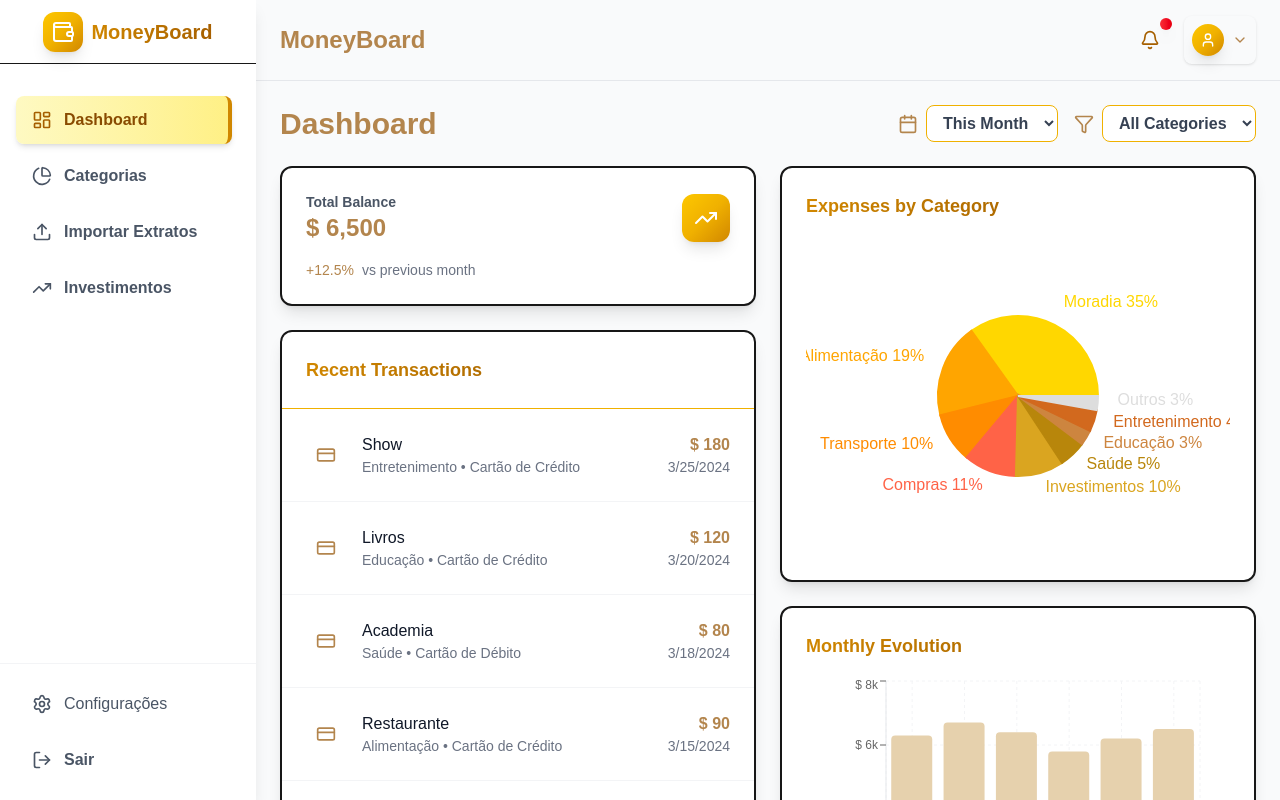
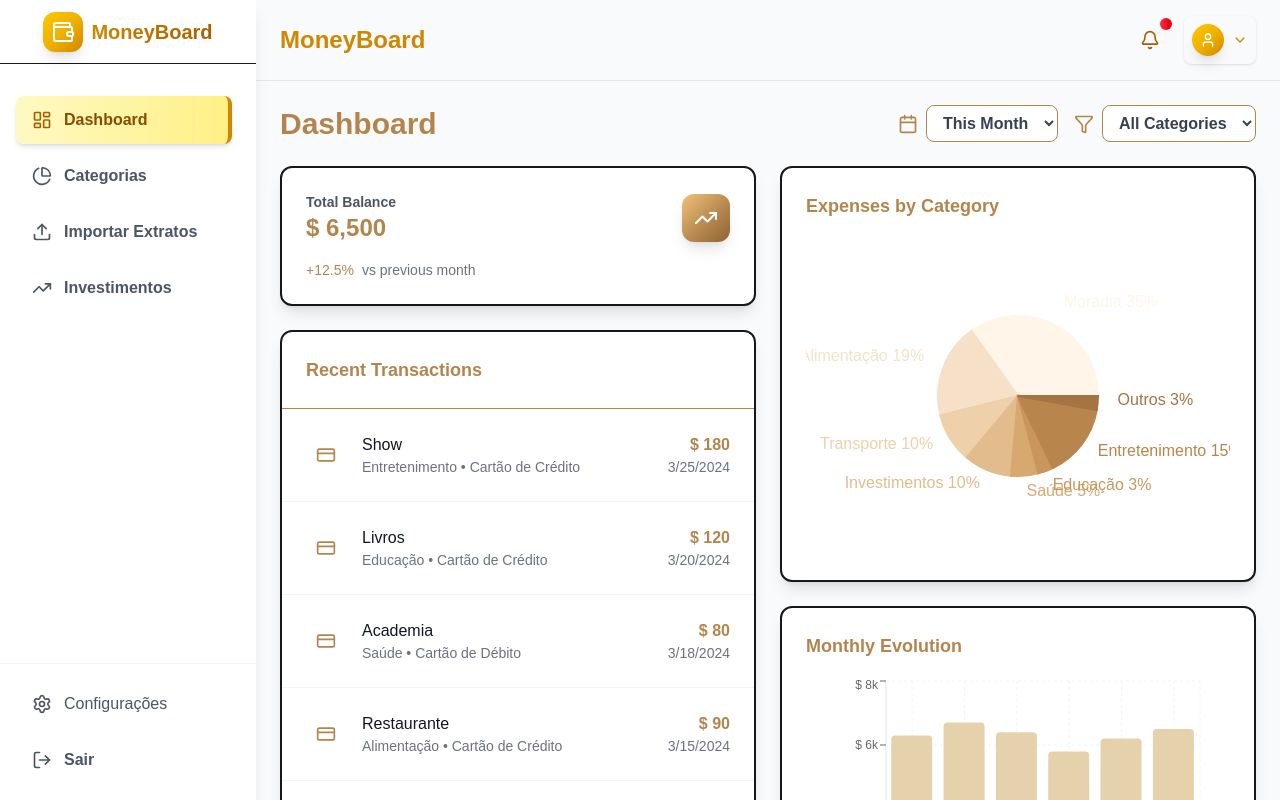
Before and after one commit to GabrielLinharesRamos/MoneyBoard, a Next.js app in the folder frontend/: page / in a window 1280 px wide. Built offline with nearby package versions, Linux system fonts and the light colour scheme.

Commit message:
color_changes

```diff
--- a/frontend/src/app/globals.css
+++ b/frontend/src/app/globals.css
@@ -25,10 +25,23 @@ body {
   font-family: Arial, Helvetica, sans-serif;
 }
 
-.bg-yellow-600 {
-  background-color: #b3854d !important;
+.bg-brown-burned {
+  background-color: #b3854d;
 }
 
-.text-yellow-600 {
-  color: #b3854d !important;
+.text-brown-burned {
+  color: #b3854d;
 }
+
+.bg-brown-burned-grad {
+  background: linear-gradient(135deg, #f1c27a 0%, #b3854d 60%, #8e642f 100%);
+}
+
+/* Dica de borda combinando */
+.border-bottom-brown-burned {
+  border-bottom: 1px solid #b3854d;
+}
+
+.border-brown-burned {
+  border: 1px solid #b3854d;
+}
--- a/frontend/src/app/page.tsx
+++ b/frontend/src/app/page.tsx
@@ -60,21 +60,30 @@ export default function Dashboard() {
     .sort((a, b) => new Date(b.date).getTime() - new Date(a.date).getTime())
     .slice(0, 5);
 
-  const COLORS = ['#FFD700', '#FFA500', '#FF8C00', '#FF6347', '#DAA520', '#B8860B', '#CD853F', '#D2691E', '#DDD'];
+  const COLORS = [
+    "#fff5e9", // quase branco com tom quente
+    "#f6e1c8", // bege bem claro
+    "#eed0aa", // bege dourado
+    "#e2bc8c", // caramelo claro
+    "#d7a96f", // dourado médio-claro
+    "#c9965d", // marrom suave
+    "#b8854d", // cor base
+    "#a47442", // só um pouco mais escuro
+  ];
 
   return (
     <Layout>
       <div className="space-y-6">
         {/* Filters */}
         <div className="flex flex-col sm:flex-row justify-between items-start sm:items-center space-y-4 sm:space-y-0">
-          <h1 className="text-3xl font-bold bg-yellow-600 bg-clip-text text-transparent">Dashboard</h1>
+          <h1 className="text-3xl font-bold bg-brown-burned bg-clip-text text-transparent">Dashboard</h1>
           <div className="flex items-center space-x-4">
             <div className="flex items-center space-x-2">
-              <Calendar className="w-5 h-5 text-yellow-600" />
+              <Calendar className="w-5 h-5 text-brown-burned" />
               <select
                 value={selectedPeriod}
                 onChange={(e) => setSelectedPeriod(e.target.value)}
-                className="border border-yellow-500 rounded-lg px-3 py-2 focus:outline-none focus:ring-2 focus:ring-yellow-500 focus:border-yellow-400 bg-white font-semibold text-gray-700"
+                className="border-brown-burned rounded-lg px-3 py-2 focus:outline-none focus:ring-2 focus:ring-yellow-500 focus:border-yellow-400 bg-white font-semibold text-gray-700"
               >
                 <option value="week">This Week</option>
                 <option value="month">This Month</option>
@@ -82,11 +91,11 @@ export default function Dashboard() {
               </select>
             </div>
             <div className="flex items-center space-x-2">
-              <Filter className="w-5 h-5 text-yellow-600"/>
+              <Filter className="w-5 h-5 text-brown-burned"/>
               <select
                 value={selectedCategory}
                 onChange={(e) => setSelectedCategory(e.target.value)}
-                className="border border-yellow-500 rounded-lg px-3 py-2 focus:outline-none focus:ring-2 focus:ring-yellow-500 focus:border-yellow-400 bg-white font-semibold text-gray-700"
+                className="border-brown-burned rounded-lg px-3 py-2 focus:outline-none focus:ring-2 focus:ring-yellow-500 focus:border-yellow-400 bg-white font-semibold text-gray-700"
               >
                 <option value="all">All Categories</option>
                 <option value="Alimentação">Food</option>
@@ -106,24 +115,24 @@ export default function Dashboard() {
               <div className="flex items-center justify-between">
                 <div>
                   <p className="text-sm font-semibold text-gray-600">Total Balance</p>
-                  <p className="text-2xl font-bold text-yellow-600">
+                  <p className="text-2xl font-bold text-brown-burned">
                     $ {currentMonthIncome.toLocaleString('en-US')}
                   </p>
                 </div>
-                <div className="w-12 h-12 bg-gradient-to-br from-yellow-400 via-yellow-500 to-yellow-600 rounded-xl shadow-lg flex items-center justify-center">
+                <div className="w-12 h-12 bg-brown-burned-grad rounded-xl shadow-lg flex items-center justify-center">
                   <TrendingUp className="w-6 h-6 text-white" />
                 </div>
               </div>
               <div className="mt-4 flex items-center text-sm">
-                <span className="text-yellow-600 font-medium">+12.5%</span>
+                <span className="text-brown-burned font-medium">+12.5%</span>
                 <span className="text-gray-500 ml-2">vs previous month</span>
               </div>
             </div>
 
             {/* Recent Transactions */}
             <div className="bg-white rounded-xl shadow-lg border-2 hover:shadow-xl transition-all duration-300">
-              <div className="p-6 border-b border-yellow-500">
-                <h3 className="text-lg font-bold bg-gradient-to-r from-yellow-600 to-yellow-800 bg-clip-text text-transparent">Recent Transactions</h3>
+              <div className="p-6 border-bottom-brown-burned">
+                <h3 className="text-lg font-bold bg-brown-burned bg-clip-text text-transparent">Recent Transactions</h3>
               </div>
               <div className="divide-y divide-gray-100">
                 {recentTransactions.map((transaction) => (
@@ -135,7 +144,7 @@ export default function Dashboard() {
                         {transaction.type === 'income' ? (
                           <TrendingUp className="w-5 h-5 text-green-600" />
                         ) : (
-                          <CreditCard className="w-5 h-5 text-yellow-600" />
+                          <CreditCard className="w-5 h-5 text-brown-burned" />
                         )}
                       </div>
                       <div>
@@ -145,7 +154,7 @@ export default function Dashboard() {
                     </div>
                     <div className="text-right">
                       <p className={`font-semibold ${
-                        transaction.type === 'income' ? 'text-yellow-600' : 'text-yellow-600'
+                        transaction.type === 'income' ? 'text-brown-burned' : 'text-brown-burned'
                       }`}>
                         {transaction.type === 'income' ? '+' : ''}$ {Math.abs(transaction.amount).toLocaleString('en-US')}
                       </p>
@@ -164,7 +173,7 @@ export default function Dashboard() {
 
             {/* Pie Chart - Expenses by Category */}
             <div className="bg-white p-6 rounded-xl shadow-lg border-2 hover:shadow-xl transition-all duration-300">
-              <h3 className="text-lg font-bold bg-gradient-to-r from-yellow-600 to-yellow-800 bg-clip-text text-transparent mb-4">Expenses by Category</h3>
+              <h3 className="text-lg font-bold bg-brown-burned bg-clip-text text-transparent mb-4">Expenses by Category</h3>
             <div className="h-80">
               <ResponsiveContainer width="100%" height="100%">
                 <PieChart>
@@ -209,7 +218,7 @@ export default function Dashboard() {
 
             {/* Bar Chart - Monthly Evolution */}
             <div className="bg-white p-6 rounded-xl shadow-lg border-2 hover:shadow-xl transition-all duration-300">
-              <h3 className="text-lg font-bold bg-gradient-to-r from-yellow-600 to-yellow-800 bg-clip-text text-transparent mb-4">Monthly Evolution</h3>
+              <h3 className="text-lg font-bold bg-brown-burned bg-clip-text text-transparent mb-4">Monthly Evolution</h3>
               <div className="h-80">
                 <ResponsiveContainer width="100%" height="100%">
                   <BarChart
@@ -284,8 +293,8 @@ export default function Dashboard() {
 
         {/* Recent Transactions */}
         <div className="bg-white rounded-xl shadow-lg border-2 hover:shadow-xl transition-all duration-300 hover:shadow-xl">
-          <div className="p-6 border-b border-yellow-500">
-            <h3 className="text-lg font-bold bg-gradient-to-r from-yellow-600 to-yellow-800 bg-clip-text text-transparent">Recent Transactions</h3>
+          <div className="p-6 border-bottom-brown-burned">
+            <h3 className="text-lg font-bold bg-brown-burned bg-clip-text text-transparent">Recent Transactions</h3>
           </div>
           <div className="divide-y divide-gray-100">
             {recentTransactions.map((transaction) => (
@@ -297,7 +306,7 @@ export default function Dashboard() {
                     {transaction.type === 'income' ? (
                       <TrendingUp className="w-5 h-5 text-green-600" />
                     ) : (
-                      <CreditCard className="w-5 h-5 text-yellow-600" />
+                      <CreditCard className="w-5 h-5 text-brown-burned" />
                     )}
                   </div>
                   <div>
@@ -307,9 +316,9 @@ export default function Dashboard() {
                 </div>
                 <div className="text-right">
                   <p className={`font-semibold ${
-                    transaction.type === 'income' ? 'text-yellow-600' : 'text-yellow-600'
+                    transaction.type === 'income' ? 'text-brown-burned' : 'text-brown-burned'
                   }`}>
-                    {transaction.type === 'income' ? '+' : ''}$ {Math.abs(transaction.amount).toLocaleString('en-US')}
+                    {transaction.type === 'income' ? '+ ' : '- '}$ {Math.abs(transaction.amount).toLocaleString('en-US')}
                   </p>
                   <p className="text-sm text-gray-500">
                     {new Date(transaction.date).toLocaleDateString('en-US')}
--- a/frontend/src/data/mockData.ts
+++ b/frontend/src/data/mockData.ts
@@ -100,11 +100,10 @@ export const categoryExpenses: CategoryExpense[] = [
   { category: 'Moradia', amount: 3600, percentage: 35, color: '#FF8C00' },
   { category: 'Alimentação', amount: 1960, percentage: 19, color: '#FFD700' },
   { category: 'Transporte', amount: 1040, percentage: 10, color: '#FFA500' },
-  { category: 'Compras', amount: 1100, percentage: 11, color: '#CD853F' },
   { category: 'Investimentos', amount: 1000, percentage: 10, color: '#D2691E' },
   { category: 'Saúde', amount: 565, percentage: 5, color: '#FF6347' },
   { category: 'Educação', amount: 319, percentage: 3, color: '#DAA520' },
-  { category: 'Entretenimento', amount: 449.90, percentage: 4, color: '#B8860B' },
+  { category: 'Entretenimento', amount: 1549.90, percentage: 15, color: '#B8860B' },
   { category: 'Outros', amount: 290, percentage: 3, color: '#DDD' },
 ];
 
```
